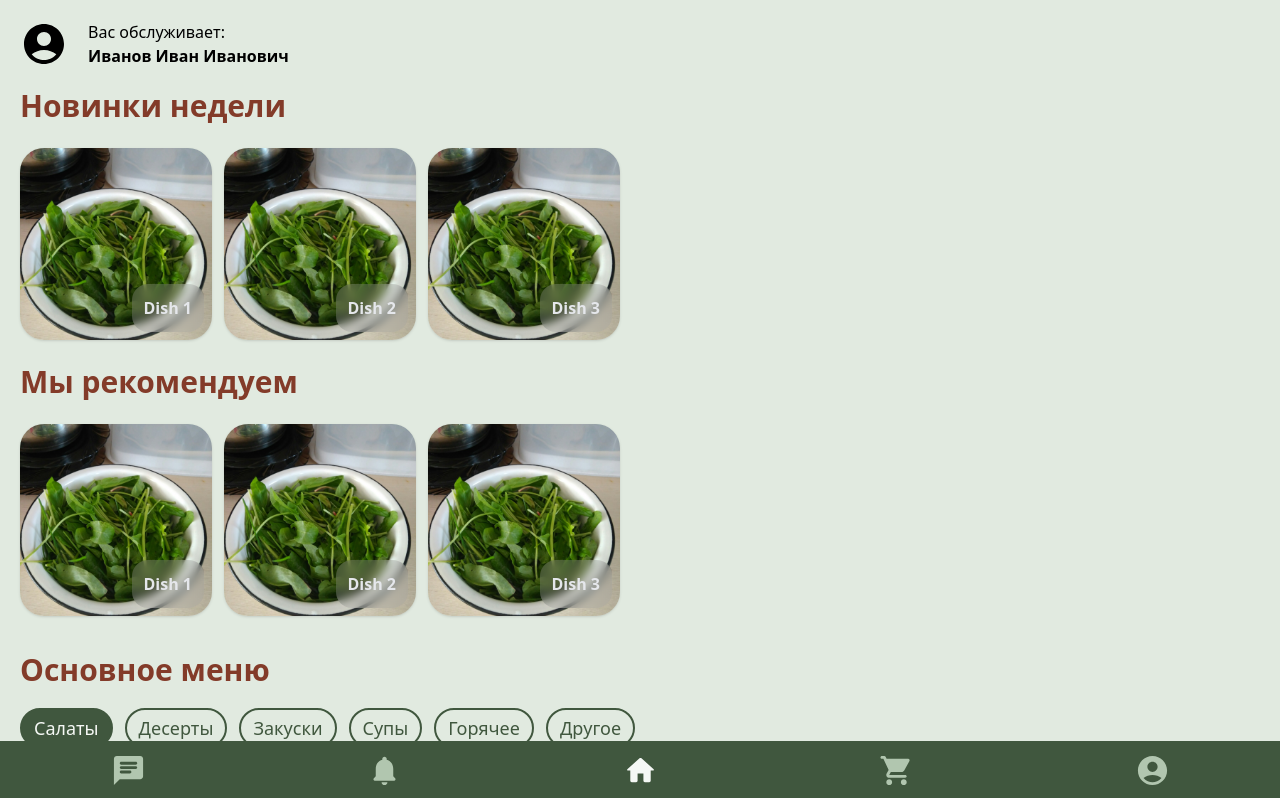
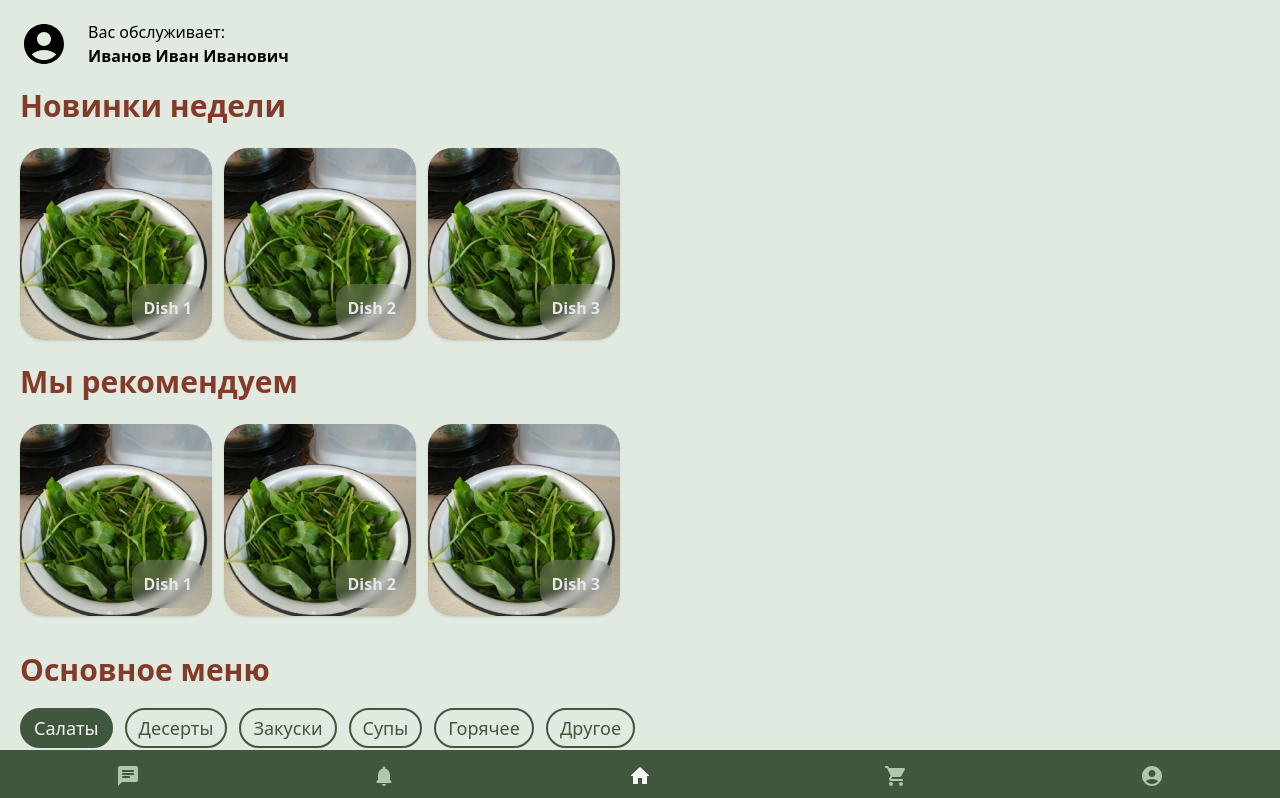
Before and after one commit to Kexogg/qrcafe, a React (Vite) app in the folder client/: page /customer/home in a window 1280 px wide. Shown: the top 798 px of the page. Built offline with nearby package versions, Linux system fonts and the light colour scheme.

Commit message:
update icons

```diff
--- a/client/src/components/UI/CustomerMenu/CustomerNavigationMenu.tsx
+++ b/client/src/components/UI/CustomerMenu/CustomerNavigationMenu.tsx
@@ -6,6 +6,8 @@ import {
     ShoppingCartRounded
 } from "@mui/icons-material";
 import {Link, useLocation} from "react-router-dom";
+import {OverridableStringUnion} from "@mui/types";
+import {SvgIconPropsSizeOverrides} from "@mui/material/SvgIcon/SvgIcon";
 
 interface MenuItem {
     path: string;
@@ -14,12 +16,15 @@ interface MenuItem {
 
 export const CustomerNavigationMenu = () => {
     const location = useLocation();
+    const iconSize: OverridableStringUnion<
+        'inherit' | 'large' | 'medium' | 'small',
+        SvgIconPropsSizeOverrides> = 'medium';
     const menuItems: MenuItem[] = [
-        {path: '/customer/chat', icon: <ChatRounded fontSize={'large'}/>},
-        {path: '/customer/notifications', icon: <NotificationsRounded fontSize={'large'}/>},
-        {path: '/customer/home', icon: <HomeRounded fontSize={'large'}/>},
-        {path: '/customer/cart', icon: <ShoppingCartRounded fontSize={'large'}/>},
-        {path: '/customer/account', icon: <AccountCircleRounded fontSize={'large'}/>},
+        {path: '/customer/chat', icon: <ChatRounded fontSize={iconSize}/>},
+        {path: '/customer/notifications', icon: <NotificationsRounded fontSize={iconSize}/>},
+        {path: '/customer/home', icon: <HomeRounded fontSize={iconSize}/>},
+        {path: '/customer/cart', icon: <ShoppingCartRounded fontSize={iconSize}/>},
+        {path: '/customer/account', icon: <AccountCircleRounded fontSize={iconSize}/>},
     ];
 
     return (
```
